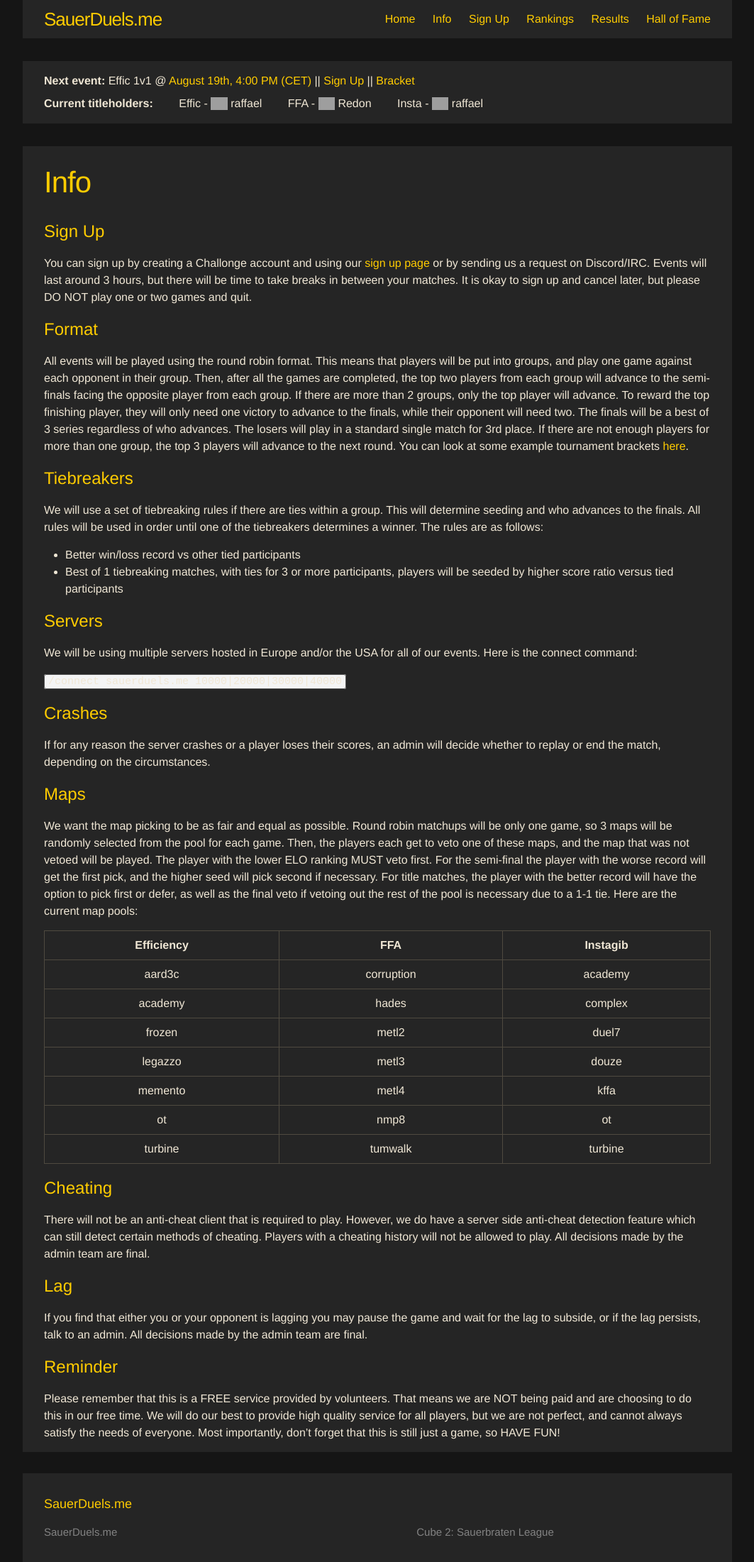
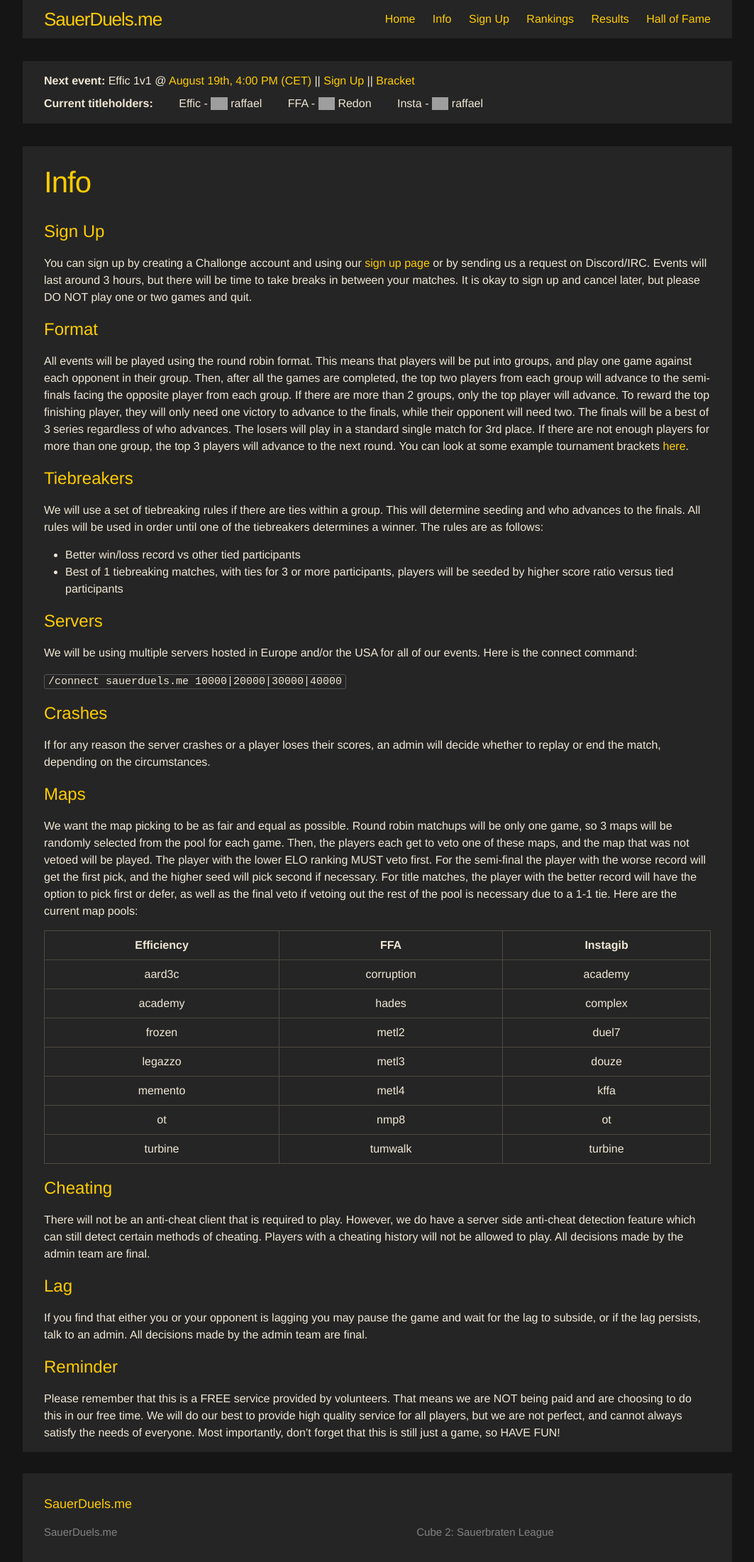
Before and after one commit to sauerduels/website, a Jekyll site: the page built from info.md, in a window 1280 px wide. Shown: the whole page at 71% size, without its empty margins (108-1171 px from the left). Built offline with Jekyll 4.4.1, drawn with Linux system fonts in a browser that asks for light colours; a script that is not in the unit is left out; grey boxes are pictures that could not be loaded.

Commit message:
fix code background colour

```diff
--- a/_sass/minima/_base.scss
+++ b/_sass/minima/_base.scss
@@ -136,7 +136,6 @@ code {
   @include relative-font-size(0.9375);
   border: 1px solid $grey-color-light;
   border-radius: 3px;
-  background-color: #f4f4f4;
 }
 
 code {
```
